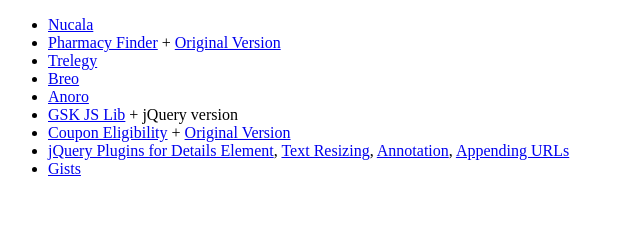
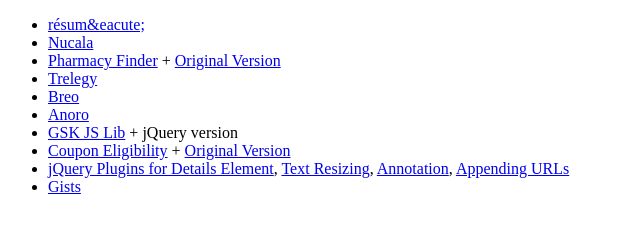
Before and after one commit to cuadra/cuadra.github.io, a website: page index.html in a window 1280 px wide. Shown: the whole page, without its empty margins (0-640 px from the left). Drawn offline with Linux system fonts and the light colour scheme.

Commit message:
added link to pdf

```diff
--- a/index.html
+++ b/index.html
@@ -8,6 +8,7 @@
 </head>
 <body>
 	<ul>
+		<li><a href="https://github.com/cuadra/cuadra.github.io/blob/master/jose-cuadra.pdf">résum&‌eacute;</a></li>
 		<li><a href="https://github.com/cuadra/nucala">Nucala</a></li>
 		<li><a href="https://github.com/cuadra/pharmacyfinder">Pharmacy Finder</a> + <a href="https://github.com/cuadra/doc-finder">Original Version</a></li>
 		<li><a href="https://github.com/cuadra/trelegy">Trelegy</a></li>
```
